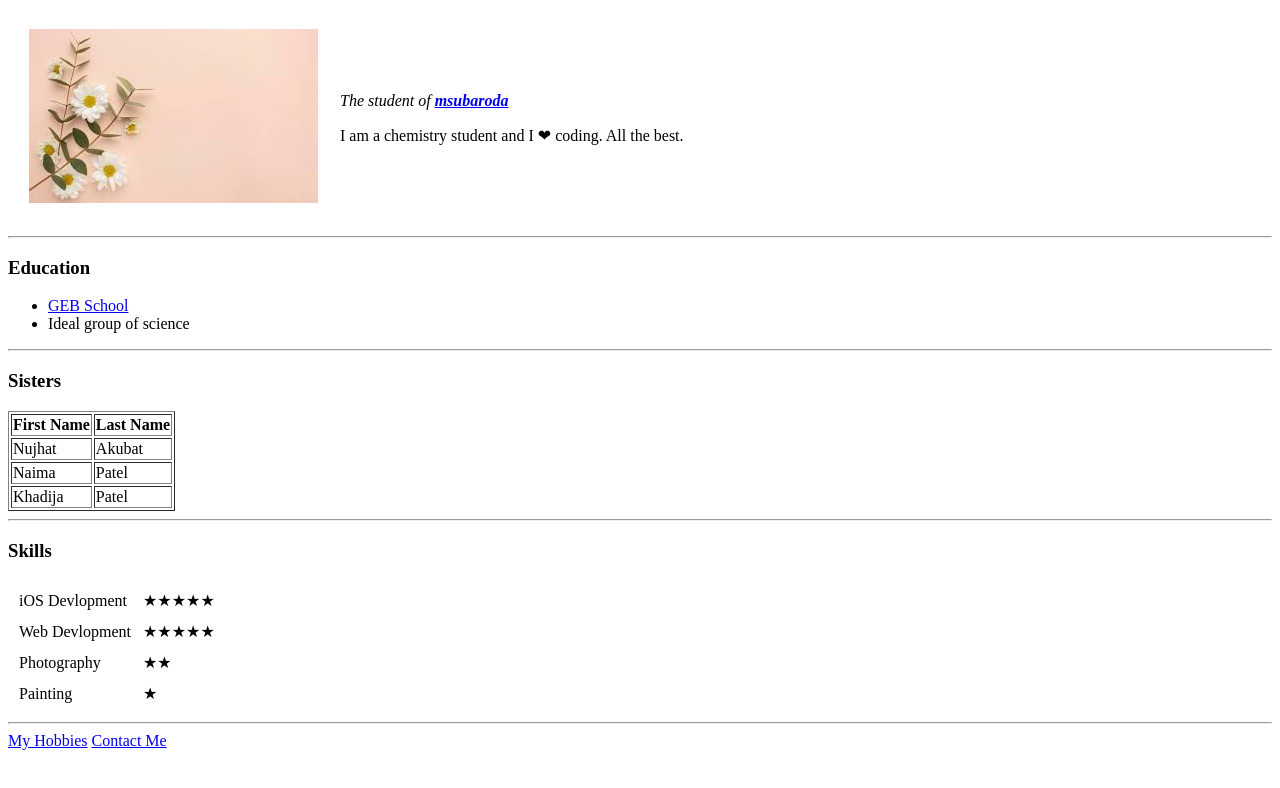
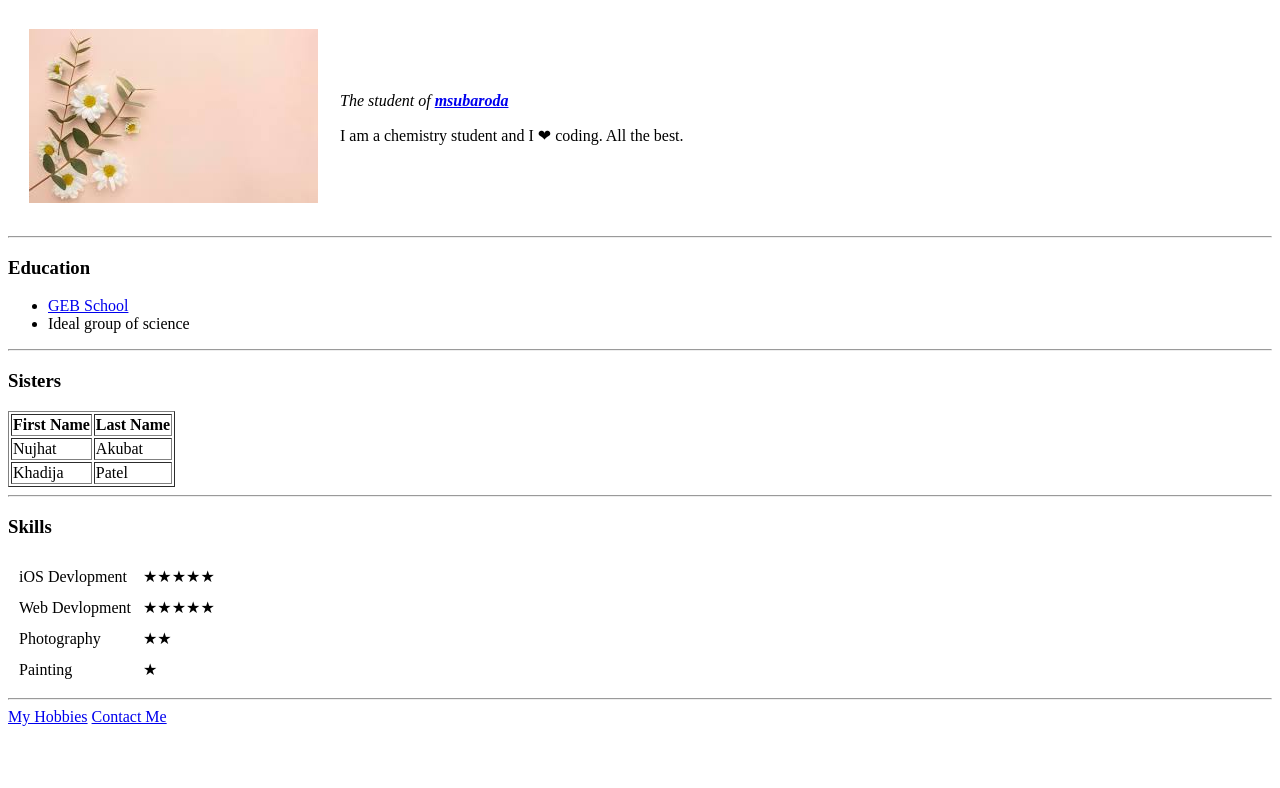
Before and after one commit to naimaa88/cv, a plain HTML site: page index.html in a window 1280 px wide. Drawn offline with Linux system fonts and the light colour scheme.

Commit message:
Update index.html

```diff
--- a/index.html
+++ b/index.html
@@ -40,10 +40,7 @@
       <td>Akubat</td>
 
     </tr>
-    <tr>
-      <td>Naima</td>
-      <td>Patel</td>
-    </tr>
+
     <tr>
       <td>Khadija</td>
       <td>Patel</td>
```
